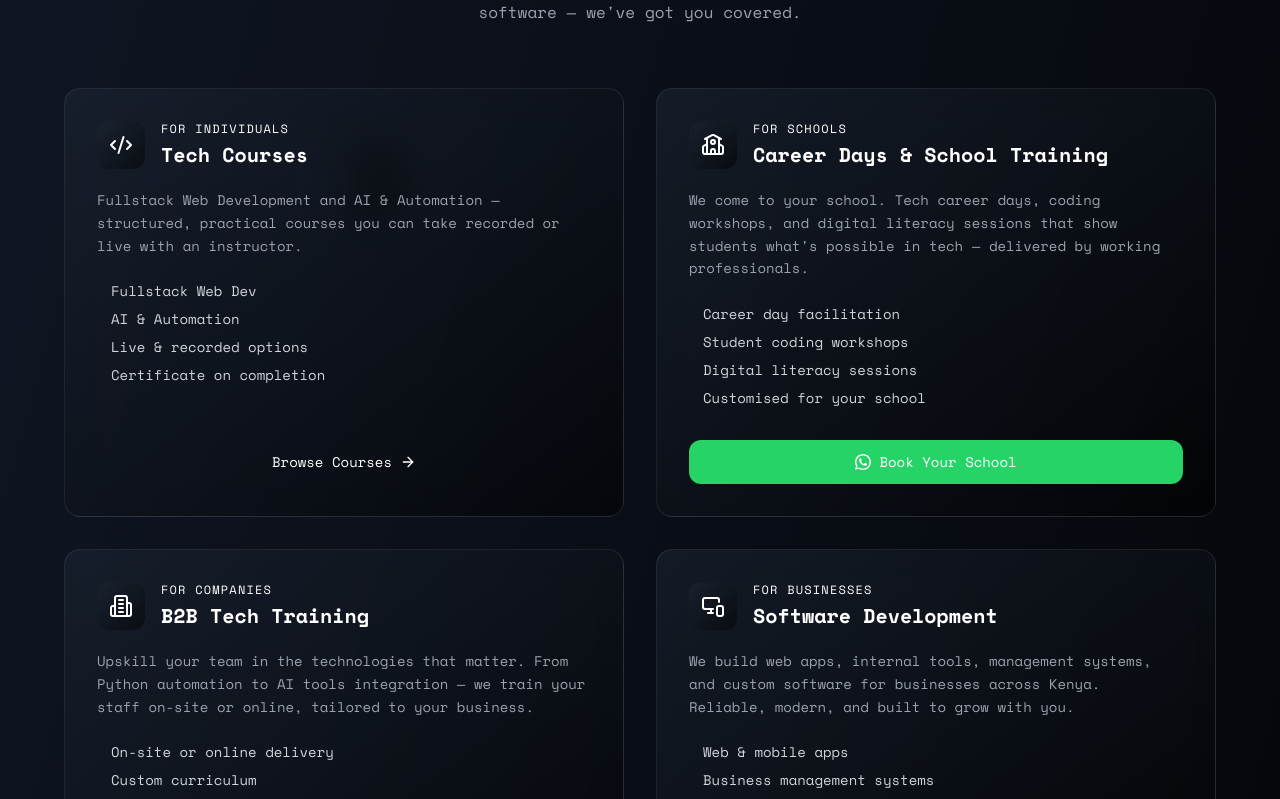
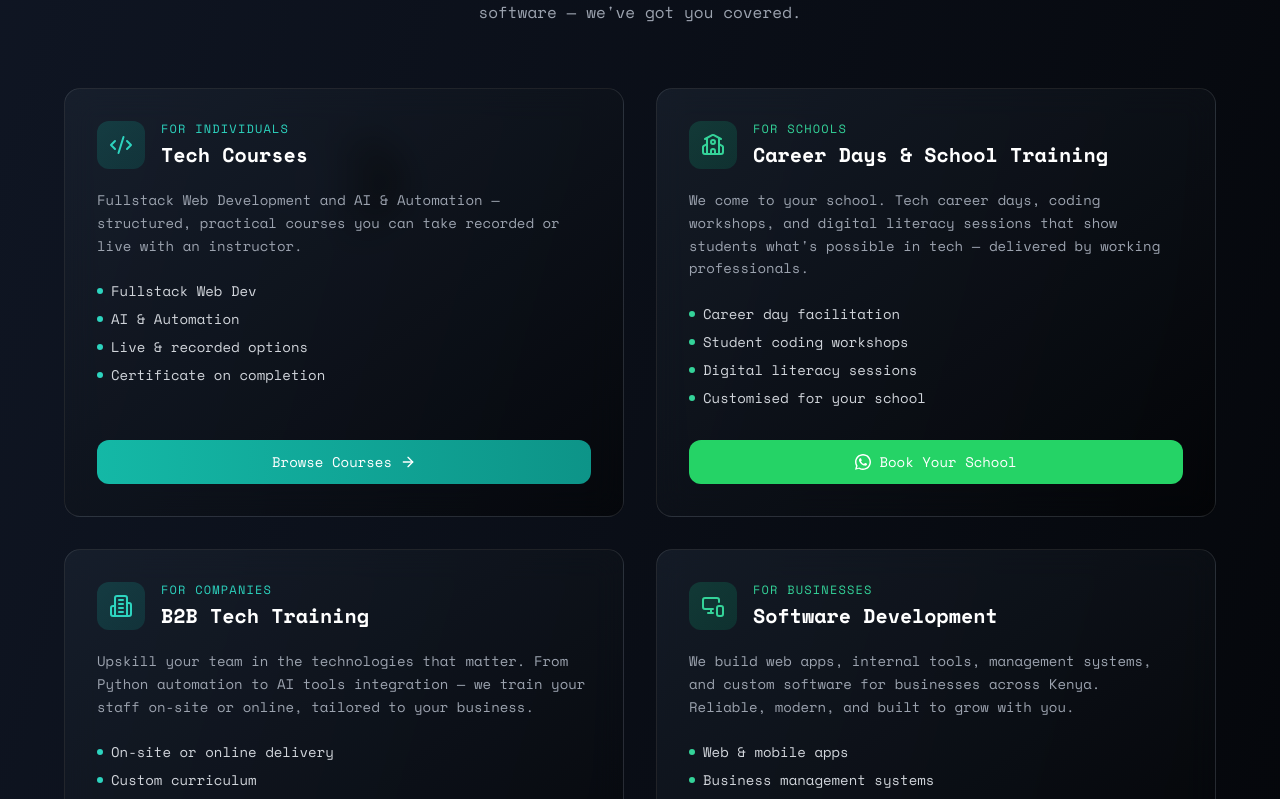
Before and after one commit to letscodetech/Lets-Code-Website, a Next.js app: page / in a window 1280 px wide. Shown: the part 1121-1920 px from the top of the page. Built offline with nearby package versions, Linux system fonts and the light colour scheme.

Commit message:
redesign

```diff
--- a/src/app/page.tsx
+++ b/src/app/page.tsx
@@ -20,40 +20,42 @@ import Head from "next/head";
 import { motion } from "framer-motion";
 import { useState, useEffect } from "react";
 
+// Define the Accent type
+type Accent = "teal" | "emerald";
+
 const WHATSAPP = "254714573892";
 
 function buildWhatsAppUrl(message: string) {
   return `https://wa.me/${WHATSAPP}?text=${encodeURIComponent(message)}`;
 }
 
-function WhatsAppIcon({ size = 20 }) {
+function WhatsAppIcon({ size = 20 }: { size?: number }) {
   return (
-    <svg
-      width={size}
-      height={size}
-      viewBox="0 0 24 24"
-      fill="currentColor"
-      aria-hidden="true"
-    >
+    <svg width={size} height={size} viewBox="0 0 24 24" fill="currentColor" aria-hidden="true">
       <path d="M17.472 14.382c-.297-.149-1.758-.867-2.03-.967-.273-.099-.471-.148-.67.15-.197.297-.767.966-.94 1.164-.173.199-.347.223-.644.075-.297-.15-1.255-.463-2.39-1.475-.883-.788-1.48-1.761-1.653-2.059-.173-.297-.018-.458.13-.606.134-.133.298-.347.446-.52.149-.174.198-.298.298-.497.099-.198.05-.371-.025-.52-.075-.149-.669-1.612-.916-2.207-.242-.579-.487-.5-.669-.51-.173-.008-.371-.01-.57-.01-.198 0-.52.074-.792.372-.272.297-1.04 1.016-1.04 2.479 0 1.462 1.065 2.875 1.213 3.074.149.198 2.096 3.2 5.077 4.487.709.306 1.262.489 1.694.625.712.227 1.36.195 1.871.118.571-.085 1.758-.719 2.006-1.413.248-.694.248-1.289.173-1.413-.074-.124-.272-.198-.57-.347z" />
       <path d="M12 0C5.373 0 0 5.373 0 12c0 2.117.554 4.107 1.523 5.83L.057 23.5l5.834-1.531A11.946 11.946 0 0012 24c6.627 0 12-5.373 12-12S18.627 0 12 0zm0 21.818a9.797 9.797 0 01-5.003-1.374l-.36-.213-3.724.977.993-3.623-.235-.373A9.794 9.794 0 012.182 12C2.182 6.58 6.58 2.182 12 2.182c5.42 0 9.818 4.398 9.818 9.818 0 5.42-4.398 9.818-9.818 9.818z" />
     </svg>
   );
 }
 
-const services = [
+const services: Array<{
+  icon: any;
+  eyebrow: string;
+  title: string;
+  description: string;
+  features: string[];
+  cta: string;
+  href: string | null;
+  wa: string | null;
+  accent: Accent;
+}> = [
   {
     icon: Code2,
     eyebrow: "For Individuals",
     title: "Tech Courses",
     description:
       "Fullstack Web Development and AI & Automation — structured, practical courses you can take recorded or live with an instructor.",
-    features: [
-      "Fullstack Web Dev",
-      "AI & Automation",
-      "Live & recorded options",
-      "Certificate on completion",
-    ],
+    features: ["Fullstack Web Dev", "AI & Automation", "Live & recorded options", "Certificate on completion"],
     cta: "Browse Courses",
     href: "/classes",
     wa: null,
@@ -65,12 +67,7 @@ const services = [
     title: "Career Days & School Training",
     description:
       "We come to your school. Tech career days, coding workshops, and digital literacy sessions that show students what's possible in tech — delivered by working professionals.",
-    features: [
-      "Career day facilitation",
-      "Student coding workshops",
-      "Digital literacy sessions",
-      "Customised for your school",
-    ],
+    features: ["Career day facilitation", "Student coding workshops", "Digital literacy sessions", "Customised for your school"],
     cta: "Book Your School",
     href: null,
     wa: `Hi, I'd like to book LetsCode for a school career day or training session. Please send me details.`,
@@ -82,12 +79,7 @@ const services = [
     title: "B2B Tech Training",
     description:
       "Upskill your team in the technologies that matter. From Python automation to AI tools integration — we train your staff on-site or online, tailored to your business.",
-    features: [
-      "On-site or online delivery",
-      "Custom curriculum",
-      "Python & AI tools",
-      "Team assessments included",
-    ],
+    features: ["On-site or online delivery", "Custom curriculum", "Python & AI tools", "Team assessments included"],
     cta: "Get a Quote",
     href: null,
     wa: `Hi, I'm interested in B2B tech training for my company. Can you send me a quote and more details?`,
@@ -99,12 +91,7 @@ const services = [
     title: "Software Development",
     description:
       "We build web apps, internal tools, management systems, and custom software for businesses across Kenya. Reliable, modern, and built to grow with you.",
-    features: [
-      "Web & mobile apps",
-      "Business management systems",
-      "API integrations",
-      "Ongoing support",
-    ],
+    features: ["Web & mobile apps", "Business management systems", "API integrations", "Ongoing support"],
     cta: "Discuss Your Project",
     href: null,
     wa: `Hi, I'd like to discuss a software development project with LetsCode. Please reach out.`,
@@ -137,121 +124,62 @@ const testimonials = [
 ];
 
 const clients = [
-  {
-    name: "Kereu & Co. Advocates",
-    href: "https://www.kereulaw.co.ke/",
-    font: "Georgia, serif",
-    weight: "bold",
-    color: "white",
-    viewBox: "0 0 260 40",
-  },
-  {
-    name: "Mwalimu AI",
-    href: "https://mwalimu-ai-plum.vercel.app/",
-    font: "Arial, sans-serif",
-    weight: "normal",
-    color: "white",
-    viewBox: "0 0 150 40",
-  },
-  {
-    name: "FirmEase",
-    href: "https://law-firm-cms-git-main-letscodes-projects-fbef3206.vercel.app/",
-    font: "Arial, sans-serif",
-    weight: "bold",
-    color: "white",
-    viewBox: "0 0 120 40",
-  },
-  {
-    name: "PROPCO",
-    href: "https://counsellin-website.vercel.app/",
-    font: "Arial, sans-serif",
-    weight: "bold",
-    color: "#17D4A7",
-    viewBox: "0 0 110 40",
-  },
+  { name: "Kereu & Co. Advocates", href: "https://www.kereulaw.co.ke/", font: "Georgia, serif", weight: "bold", color: "white", viewBox: "0 0 260 40" },
+  { name: "Mwalimu AI", href: "https://mwalimu-ai-plum.vercel.app/", font: "Arial, sans-serif", weight: "normal", color: "white", viewBox: "0 0 150 40" },
+  { name: "FirmEase", href: "https://law-firm-cms-git-main-letscodes-projects-fbef3206.vercel.app/", font: "Arial, sans-serif", weight: "bold", color: "white", viewBox: "0 0 120 40" },
+  { name: "PROPCO", href: "https://counsellin-website.vercel.app/", font: "Arial, sans-serif", weight: "bold", color: "#17D4A7", viewBox: "0 0 110 40" },
 ];
-type Accent = "teal" | "emerald";
-const accentClasses: Record<
-  Accent,
-  {
+
+const accentClasses: Record<Accent, {
   border: string;
   icon: string;
   iconColor: string;
   dot: string;
   btn: string;
   eyebrow: string;
-  }
-> = {
+}> = {
   teal: {
-    border: "",
-    icon: "",
-    iconColor: "",
-    dot: "",
-    btn: "",
-    eyebrow: "",
+    border: "hover:border-teal-500/40",
+    icon: "from-teal-500/20 to-teal-600/20",
+    iconColor: "text-teal-400",
+    dot: "bg-teal-400",
+    btn: "bg-gradient-to-r from-teal-500 to-teal-600 text-white",
+    eyebrow: "text-teal-400",
   },
   emerald: {
-    border: "",
-    icon: "",
-    iconColor: "",
-    dot: "",
-    btn: "",
-    eyebrow: "",
+    border: "hover:border-emerald-500/40",
+    icon: "from-emerald-500/20 to-emerald-600/20",
+    iconColor: "text-emerald-400",
+    dot: "bg-emerald-400",
+    btn: "bg-gradient-to-r from-emerald-500 to-emerald-600 text-white",
+    eyebrow: "text-emerald-400",
   },
-};
-type Service = {
-  icon: any;
-  eyebrow: string;
-  title: string;
-  description: string;
-  features: string[];
-  cta: string;
-  href: string | null;
-  wa: string | null;
-  accent: Accent;
 };
 
 export default function HomePage() {
   const [mounted, setMounted] = useState(false);
-  useEffect(() => {
-    setMounted(true);
-  }, []);
+  useEffect(() => { setMounted(true); }, []);
 
   return (
     <>
       <Head>
-        <title>
-          LetsCode Ltd | Tech Courses, School Training & Software Development in
-          Kenya
-        </title>
-        <meta
-          name="description"
-          content="LetsCode Ltd offers tech courses, school career days, B2B corporate training, and custom software development across Kenya. Kenya's leading tech education and software partner."
-        />
-        <meta
-          name="keywords"
-          content="LetsCode, tech training Kenya, coding courses Nairobi, B2B tech training, school career day Kenya, software development Kenya, Python, JavaScript, AI, fullstack, web development"
-        />
+        <title>LetsCode Ltd | Tech Courses, School Training & Software Development in Kenya</title>
+        <meta name="description" content="LetsCode Ltd offers tech courses, school career days, B2B corporate training, and custom software development across Kenya. Kenya's leading tech education and software partner." />
+        <meta name="keywords" content="LetsCode, tech training Kenya, coding courses Nairobi, B2B tech training, school career day Kenya, software development Kenya, Python, JavaScript, AI, fullstack, web development" />
         <meta name="author" content="LetsCode Ltd" />
         <meta name="viewport" content="width=device-width, initial-scale=1" />
-        <meta
-          property="og:title"
-          content="LetsCode Ltd | Tech Courses, School Training & Software in Kenya"
-        />
-        <meta
-          property="og:description"
-          content="Courses for individuals, career days for schools, training for companies, and software for businesses. LetsCode is Kenya's all-in-one tech partner."
-        />
+        <meta property="og:title" content="LetsCode Ltd | Tech Courses, School Training & Software in Kenya" />
+        <meta property="og:description" content="Courses for individuals, career days for schools, training for companies, and software for businesses. LetsCode is Kenya's all-in-one tech partner." />
         <meta property="og:url" content="https://www.letcodeltd.com/" />
         <meta property="og:type" content="website" />
         <meta name="robots" content="index, follow" />
       </Head>
 
       <div className="min-h-screen bg-gradient-to-br from-gray-900 to-black text-white overflow-hidden relative">
+
         {/* Background blobs */}
         <div className="absolute inset-0 overflow-hidden pointer-events-none">
-          {mounted &&
-            [...Array(6)].map((_, i) => (
+          {mounted && [...Array(6)].map((_, i) => (
             <motion.div
               key={i}
               className="absolute rounded-full bg-gradient-to-r from-teal-500/8 to-emerald-500/8"
@@ -262,28 +190,18 @@ export default function HomePage() {
                 left: `${5 + i * 17}%`,
               }}
               animate={{ x: [0, 40 - i * 8], y: [0, 30 - i * 5] }}
-                transition={{
-                  duration: 12 + i * 2,
-                  repeat: Infinity,
-                  repeatType: "reverse",
-                }}
+              transition={{ duration: 12 + i * 2, repeat: Infinity, repeatType: "reverse" }}
             />
           ))}
         </div>
 
         {/* ── Hero ── */}
         <header className="relative pt-32 pb-20 px-4 text-center z-10">
-          <motion.div
-            initial={{ opacity: 0, y: 24 }}
-            animate={{ opacity: 1, y: 0 }}
-            transition={{ duration: 0.7 }}
-          >
+          <motion.div initial={{ opacity: 0, y: 24 }} animate={{ opacity: 1, y: 0 }} transition={{ duration: 0.7 }}>
             <span className="inline-block text-xs font-medium tracking-widest text-teal-400 uppercase mb-4 px-3 py-1 border border-teal-500/30 rounded-full bg-teal-500/10">
               Kenya's Tech Training & Software Partner
             </span>
-            <h1
-              className={`${spaceMono.className} text-4xl sm:text-5xl md:text-7xl font-bold mb-6 leading-tight`}
-            >
+            <h1 className={`${spaceMono.className} text-4xl sm:text-5xl md:text-7xl font-bold mb-6 leading-tight`}>
               <span className="bg-gradient-to-r from-teal-400 via-emerald-400 to-teal-500 bg-clip-text text-transparent">
                 Learn. Train.
               </span>
@@ -291,8 +209,7 @@ export default function HomePage() {
               <span className="text-white">Build. Scale.</span>
             </h1>
             <p className="text-xl text-gray-300 max-w-2xl mx-auto mb-4">
-              Tech courses for individuals. Career days for schools. Training
-              for companies. Software for businesses.
+              Tech courses for individuals. Career days for schools. Training for companies. Software for businesses.
             </p>
             <p className="text-sm text-teal-400 mb-10 font-medium">
               The first company in Kenya doing all four under one roof.
@@ -307,9 +224,7 @@ export default function HomePage() {
                 Explore Our Services
               </motion.a>
               <motion.a
-                href={buildWhatsAppUrl(
-                  `Hi, I'd like to learn more about LetsCode's services.`,
-                )}
+                href={buildWhatsAppUrl(`Hi, I'd like to learn more about LetsCode's services.`)}
                 target="_blank"
                 rel="noopener noreferrer"
                 className="px-8 py-3 bg-[#25D366] hover:bg-[#1ebe5d] text-white rounded-full font-medium flex items-center justify-center gap-2 transition-colors"
@@ -361,16 +276,13 @@ export default function HomePage() {
                 </span>
               </h2>
               <p className="text-gray-400 max-w-2xl mx-auto">
-                Whether you're an individual learning to code, a school planning
-                a career day, a company upskilling its team, or a business that
-                needs software — we've got you covered.
+                Whether you're an individual learning to code, a school planning a career day, a company upskilling its team, or a business that needs software — we've got you covered.
               </p>
             </motion.div>
 
             <div className="grid grid-cols-1 md:grid-cols-2 gap-8">
               {services.map((service, i) => {
-                const a =
-                  accentClasses[service.accent as keyof typeof accentClasses];
+                const a = accentClasses[service.accent];
                 return (
                   <motion.div
                     key={service.title}
@@ -384,32 +296,21 @@ export default function HomePage() {
                     {/* Card top */}
                     <div className="p-8 flex-1">
                       <div className="flex items-start gap-4 mb-5">
-                        <div
-                          className={`w-12 h-12 rounded-xl bg-gradient-to-br ${a.icon} flex items-center justify-center flex-shrink-0`}
-                        >
+                        <div className={`w-12 h-12 rounded-xl bg-gradient-to-br ${a.icon} flex items-center justify-center flex-shrink-0`}>
                           <service.icon className={`w-6 h-6 ${a.iconColor}`} />
                         </div>
                         <div>
-                          <p
-                            className={`text-xs font-medium uppercase tracking-widest mb-1 ${a.eyebrow}`}
-                          >
+                          <p className={`text-xs font-medium uppercase tracking-widest mb-1 ${a.eyebrow}`}>
                             {service.eyebrow}
                           </p>
                           <h3 className="text-xl font-bold">{service.title}</h3>
                         </div>
                       </div>
-                      <p className="text-gray-400 text-sm mb-6 leading-relaxed">
-                        {service.description}
-                      </p>
+                      <p className="text-gray-400 text-sm mb-6 leading-relaxed">{service.description}</p>
                       <ul className="space-y-2">
                         {service.features.map((f) => (
-                          <li
-                            key={f}
-                            className="flex items-center gap-2 text-sm text-gray-300"
-                          >
-                            <span
-                              className={`w-1.5 h-1.5 rounded-full flex-shrink-0 ${a.dot}`}
-                            />
+                          <li key={f} className="flex items-center gap-2 text-sm text-gray-300">
+                            <span className={`w-1.5 h-1.5 rounded-full flex-shrink-0 ${a.dot}`} />
                             {f}
                           </li>
                         ))}
@@ -430,7 +331,7 @@ export default function HomePage() {
                         </motion.a>
                       ) : (
                         <motion.a
-                          href={service.wa ? buildWhatsAppUrl(service.wa) : "#"}
+                          href={buildWhatsAppUrl(service.wa!)}
                           target="_blank"
                           rel="noopener noreferrer"
                           className="flex items-center justify-center gap-2 w-full py-3 bg-[#25D366] hover:bg-[#1ebe5d] text-white rounded-xl font-medium text-sm transition-colors"
@@ -463,22 +364,14 @@ export default function HomePage() {
                   <span className="text-xs font-medium tracking-widest text-teal-400 uppercase mb-3 block">
                     Why Us
                   </span>
-                  <h2
-                    className={`${spaceMono.className} text-3xl font-bold mb-4`}
-                  >
+                  <h2 className={`${spaceMono.className} text-3xl font-bold mb-4`}>
                     The first in Kenya to do this at scale.
                   </h2>
                   <p className="text-gray-400 leading-relaxed mb-6">
-                    Most companies either teach coding or build software. We do
-                    both — and we take it into schools and boardrooms too.
-                    That's not common in Kenya. We're building the pipeline from
-                    student curiosity to corporate capability, one training at a
-                    time.
+                    Most companies either teach coding or build software. We do both — and we take it into schools and boardrooms too. That's not common in Kenya. We're building the pipeline from student curiosity to corporate capability, one training at a time.
                   </p>
                   <motion.a
-                    href={buildWhatsAppUrl(
-                      `Hi, I'd like to partner with LetsCode. Please tell me more.`,
-                    )}
+                    href={buildWhatsAppUrl(`Hi, I'd like to partner with LetsCode. Please tell me more.`)}
                     target="_blank"
                     rel="noopener noreferrer"
                     className="inline-flex items-center gap-2 px-6 py-3 bg-[#25D366] hover:bg-[#1ebe5d] text-white rounded-full font-medium text-sm transition-colors"
@@ -494,19 +387,14 @@ export default function HomePage() {
                     { icon: BadgeCheck, label: "Certified instructors" },
                     { icon: School, label: "School-ready programs" },
                     { icon: Briefcase, label: "Corporate delivery" },
-                    {
-                      icon: MonitorSmartphone,
-                      label: "Production-grade software",
-                    },
+                    { icon: MonitorSmartphone, label: "Production-grade software" },
                   ].map((item) => (
                     <div
                       key={item.label}
                       className="bg-black/30 rounded-xl p-4 border border-white/10 flex flex-col items-center text-center gap-3"
                     >
                       <item.icon className="w-6 h-6 text-teal-400" />
-                      <p className="text-sm text-gray-300 font-medium">
-                        {item.label}
-                      </p>
+                      <p className="text-sm text-gray-300 font-medium">{item.label}</p>
                     </div>
                   ))}
                 </div>
@@ -531,8 +419,7 @@ export default function HomePage() {
                 </span>
               </h2>
               <p className="text-gray-400 max-w-2xl mx-auto">
-                From students landing their first tech jobs to businesses
-                shipping better software.
+                From students landing their first tech jobs to businesses shipping better software.
               </p>
             </motion.div>
             <div className="grid grid-cols-1 md:grid-cols-2 gap-8">
@@ -558,9 +445,7 @@ export default function HomePage() {
                       <Quote className="w-7 h-7" />
                     </div>
                   </div>
-                  <p className="text-gray-300 italic leading-relaxed">
-                    "{t.quote}"
-                  </p>
+                  <p className="text-gray-300 italic leading-relaxed">"{t.quote}"</p>
                 </motion.div>
               ))}
             </div>
@@ -583,8 +468,7 @@ export default function HomePage() {
                 </span>
               </h2>
               <p className="text-gray-400 max-w-2xl mx-auto">
-                Businesses across Kenya trust us to build their software and
-                train their teams.
+                Businesses across Kenya trust us to build their software and train their teams.
               </p>
             </motion.div>
             <motion.div
@@ -638,27 +522,21 @@ export default function HomePage() {
             >
               <div className="absolute inset-0 bg-gradient-to-r from-teal-500/10 to-emerald-500/10 rounded-3xl" />
               <div className="relative z-10">
-                <h2
-                  className={`${spaceMono.className} text-4xl font-bold mb-4`}
-                >
+                <h2 className={`${spaceMono.className} text-4xl font-bold mb-4`}>
                   Ready to{" "}
                   <span className="bg-gradient-to-r from-teal-400 to-emerald-500 bg-clip-text text-transparent">
                     work together?
                   </span>
                 </h2>
                 <p className="text-gray-300 mb-3 max-w-xl mx-auto">
-                  Whether you need a course, a career day, team training, or a
-                  software build — reach out and we'll put together the right
-                  plan for you.
+                  Whether you need a course, a career day, team training, or a software build — reach out and we'll put together the right plan for you.
                 </p>
                 <p className="text-teal-400 text-sm mb-10 font-medium">
                   Response within 24 hours, guaranteed.
                 </p>
                 <div className="flex flex-col sm:flex-row justify-center gap-4">
                   <motion.a
-                    href={buildWhatsAppUrl(
-                      `Hi, I'd like to work with LetsCode. Can we discuss what you offer?`,
-                    )}
+                    href={buildWhatsAppUrl(`Hi, I'd like to work with LetsCode. Can we discuss what you offer?`)}
                     target="_blank"
                     rel="noopener noreferrer"
                     className="flex items-center justify-center gap-2 px-8 py-4 bg-[#25D366] hover:bg-[#1ebe5d] text-white rounded-full font-medium transition-colors shadow-lg"
```
Also changed, not shown: 1 other file (tests, documents, lock files or other folders). Lines whose indentation alone changed are shown as unchanged.
